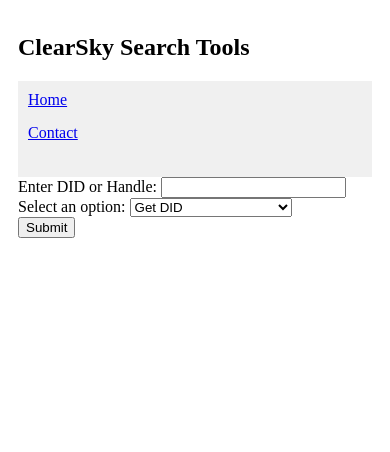
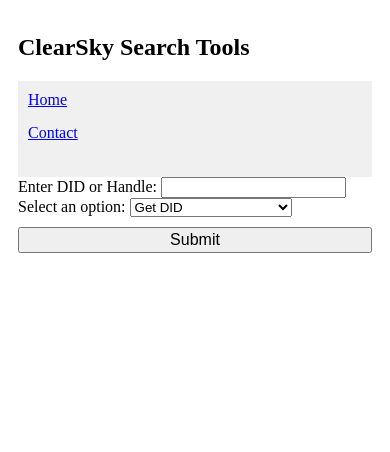
Before and after one commit to thieflord06/ClearSky, a Flask app: page / in a window 390 px wide. Shown: the top 452 px of the page. Run offline with Flask 3, Linux system fonts and the light colour scheme; parts of the project's set-up code (start-up, migrations or seed data) failed here and were passed over.

Commit message:
Attempt to make mobile look better part 2.

```diff
--- a/app.py
+++ b/app.py
@@ -2,6 +2,7 @@ from flask import Flask, render_template, request, session
 import requests
 import urllib.parse
 from datetime import datetime
+import re
 from waitress import serve
 import logging.config
 import configparser
@@ -73,6 +74,19 @@ app = Flask(__name__)
 app.secret_key = 'your-secret-key'
 
 
+def validate_identifier(identifier):
+    did_regex = r'^did:[a-z]+:[a-zA-Z0-9._:%-]*[a-zA-Z0-9._-]$'
+    domain_regex = r'^([a-zA-Z0-9]([a-zA-Z0-9-]{0,61}[a-zA-Z0-9])?\.)+[a-zA-Z]([a-zA-Z0-9-]{0,61}[a-zA-Z0-9])?$'
+
+    did_match = re.match(did_regex, identifier)
+    domain_match = re.match(domain_regex, identifier)
+
+    if did_match or domain_match:
+        return True
+    else:
+        return False
+
+
 def get_ip():
     if 'X-Forwarded-For' in request.headers:
         # Get the client's IP address from the X-Forwarded-For header
@@ -101,6 +115,10 @@ def selection_handle():
     session_ip = get_ip()
     identifier = request.form['identifier'].lower()
     identifier = identifier.replace('@', '')
+
+    if not validate_identifier(identifier):
+        return render_template('error.html', message="Invalid Identifier")
+
     selection = request.form['selection']
     if selection == "1":
         logger.info(str(session_ip) + " > " + str(*session.values()) + ": " + "DID resolve request made for: " + identifier)
--- a/static/styles.css
+++ b/static/styles.css
@@ -109,3 +109,12 @@ table td {
         margin-top: 10px;
     }
 }
+
+.btn {
+    display: block;
+    width: 100%;
+    text-align: center;
+    font-size: 16px;
+    margin-top: 10px;
+    padding: 2px 2px; /* Increase the padding values to make the button bigger */
+}
--- /dev/null
+++ b/templates/error.html
@@ -0,0 +1,6 @@
+{% extends 'base.html' %}
+
+{% block content %}
+    <h2>Error</h2>
+    <p>{{ message }}</p>
+{% endblock %}
```
